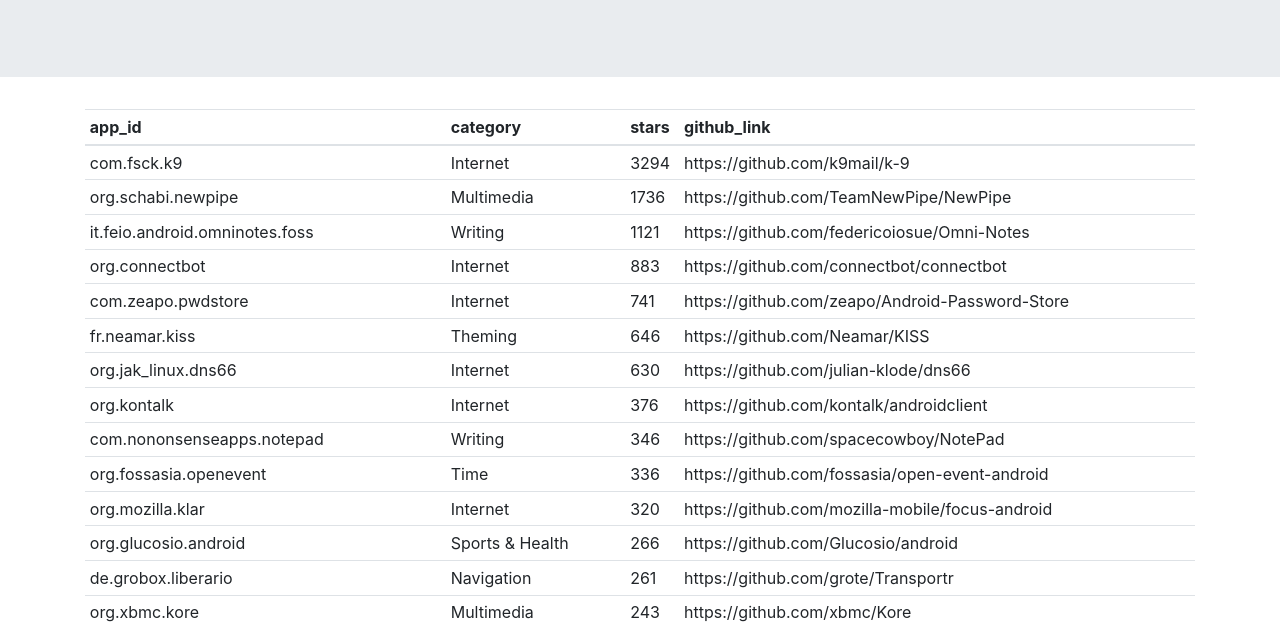
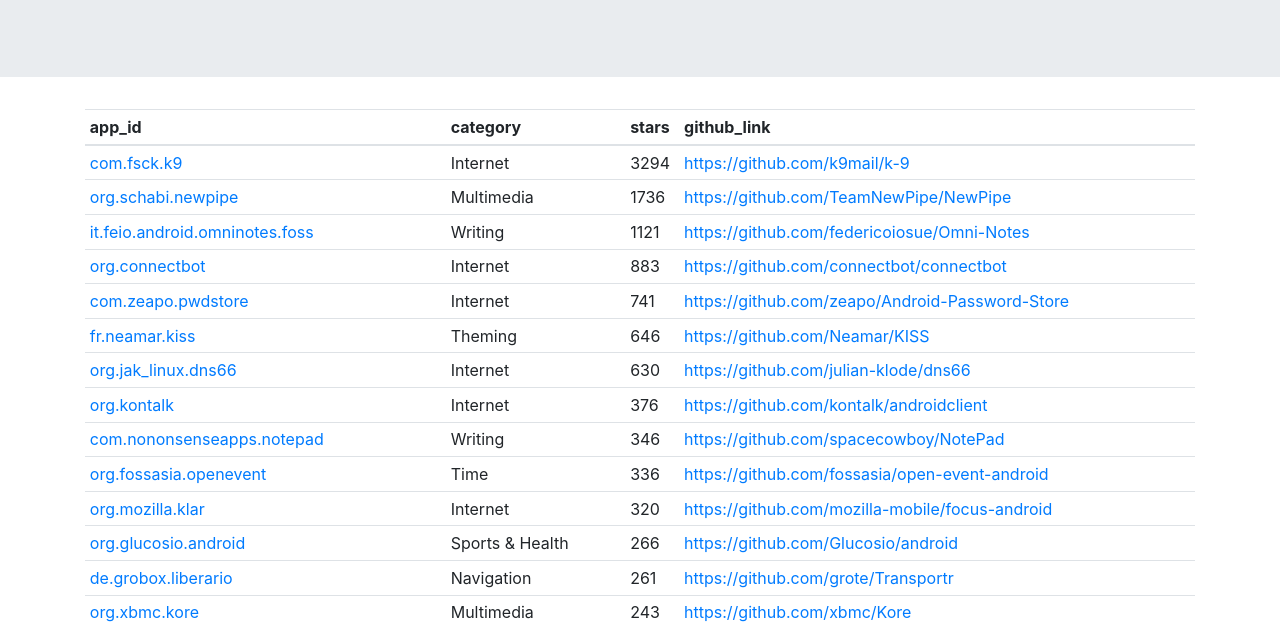
Before and after one commit to luiscruz/android_test_inspector, a plain HTML site: page docs/index.html in a window 1280 px wide. Shown: the part 172-799 px from the top of the page. Drawn offline with nearby package versions, Linux system fonts and the light colour scheme.

Commit message:
fixed table docs

```diff
--- a/docs/index.html
+++ b/docs/index.html
@@ -56,16 +56,18 @@
                 })
                 .enter()
               .append('td')
-                .text(function (d) {
+                .html(function (d) {
                   if(d.column == 'github_link'){
-                    return d.value
+                    return "<a href="+d.value+" target='_blank'>"+d.value+"</a>"
+                  }
+                  if(d.column == 'app_id'){
+                    return "<a href=https://f-droid.org/en/packages/"+d.value+" target='_blank'>"+d.value+"</a>"
                   }
                   else
                     return d.value
-                })
-
-            return table;
-          }
+                  })
+              return table;
+            }
 
           d3.csv('hall_of_fame.csv',function (data) {
           	var columns = ['app_id','category', 'stars', 'github_link'];
```
